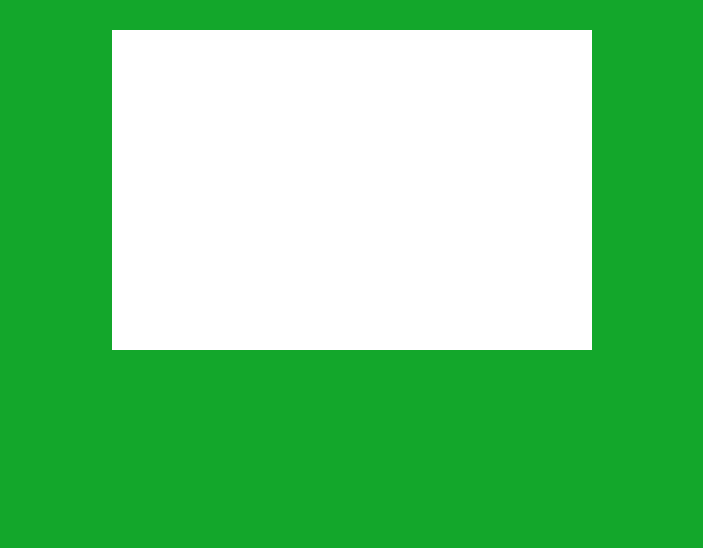
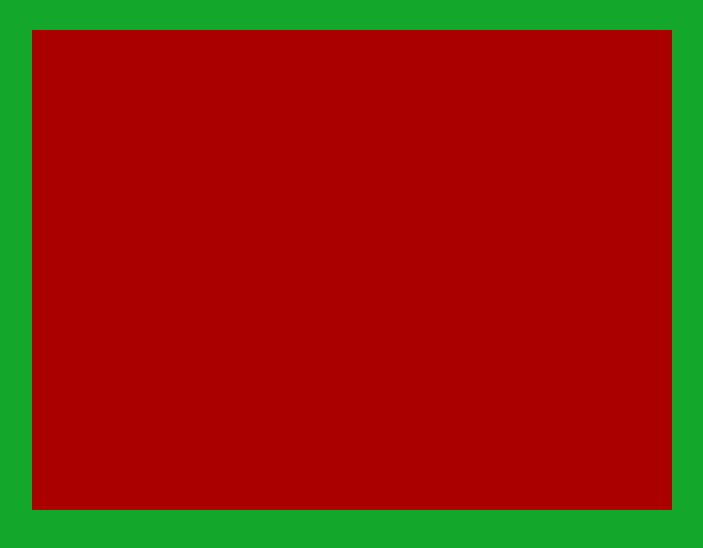
Before and after one commit to SampleDeveloperTeam/snailgame, a plain HTML site: page index.html in a window 1280 px wide. Shown: the whole page, without its empty margins (288-991 px from the left). Drawn offline with Linux system fonts and the light colour scheme.

Commit message:
начал добавление игрового процесса
в комментах подробности

```diff
--- a/css/snail.css
+++ b/css/snail.css
@@ -8,6 +8,6 @@ body{
     margin-right: auto;
     margin-top: 30px;
     display: block;
-    width: 480px;
-    height: 320px;
+    /*width: 640px;
+    height: 480px;*/
 }
--- a/index.html
+++ b/index.html
@@ -9,6 +9,6 @@
     <script src="scripts/main.js"></script>
 </head>
 <body>
-    <canvas id="canvas">У вас не работает канвас</canvas>
+    <canvas id="canvas" width='640' height='480'>У вас не работает канвас</canvas>
 </body>
 </html>
--- a/scripts/main.js
+++ b/scripts/main.js
@@ -1,3 +1,63 @@
+var field=[]; //    640/20(pixels одна ячейка)=32 ячейки  -width
+				//    480/20(pixels одна ячейка)=24 ячейки  -height
+
+var cell=20,
+	width=32,
+	height=24;
+
+
+var $canvas,
+	$ctx;
+
+
+//создаю массив пока тут ,потом перенесу это на сервер.
+//0-ничего(квадратик с background)..
+function createField()
+{
+	field=new Array(width);
+ 	for(var i=0;i<width;i++)
+ 	{
+ 		field[i]=new Array(height);
+ 	}
+ 	for(var i=0;i<width;i++)
+ 	{
+ 		for(var j=0;j<height;j++)
+	 	{
+	 		field[i][j]=0;
+	 	}
+ 	}
+
+}
+
+
+function initialization()
+{
+	$canvas=$('canvas');
+	$ctx=canvas.getContext("2d");
+	createField();
+	render();
+}
+
+
+function render()
+{
+	$ctx.clearRect(0,0,640,480);//очистка канваса
+	for(var i=0;i<width;i++)
+ 	{
+ 		for(var j=0;j<height;j++)
+	 	{
+	 		switch(field[i][j])
+	 		{
+	 			case 0:
+	 			$ctx.fillStyle='#aa0000';
+	 			$ctx.fillRect(i*cell,j*cell,cell,cell);
+	 			break
+	 		}
+	 	}
+ 	}
+	requestAnimationFrame(render);// вызывает render() по циклу
+}
+
 $(document).ready(function(){
-	console.log("JJJ");
+	initialization();
 });
```
